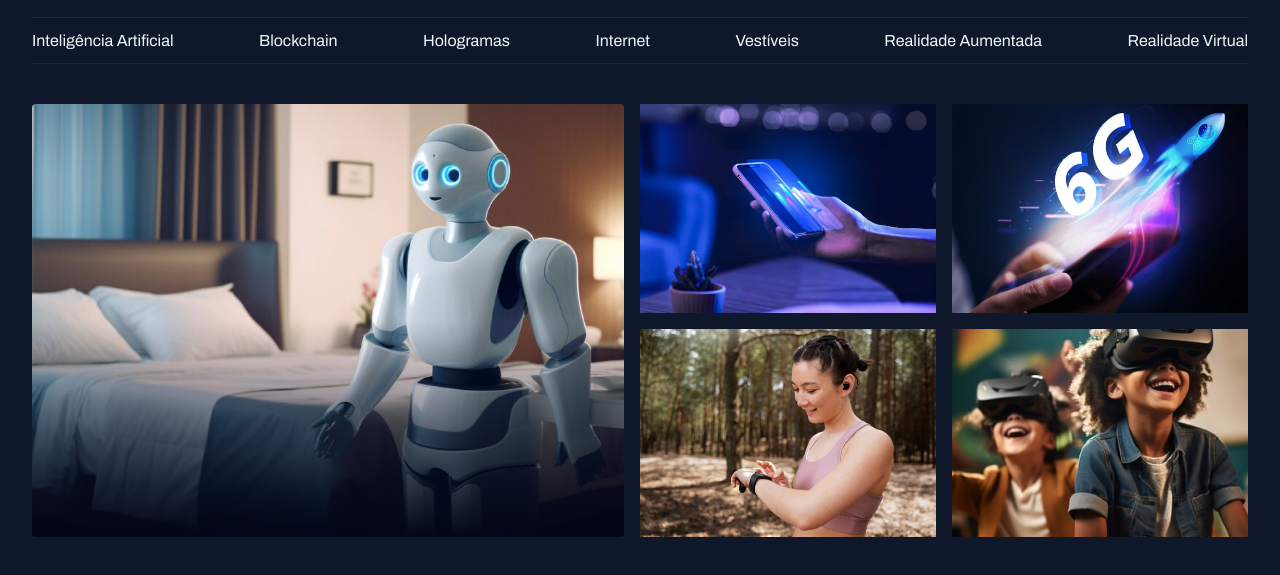
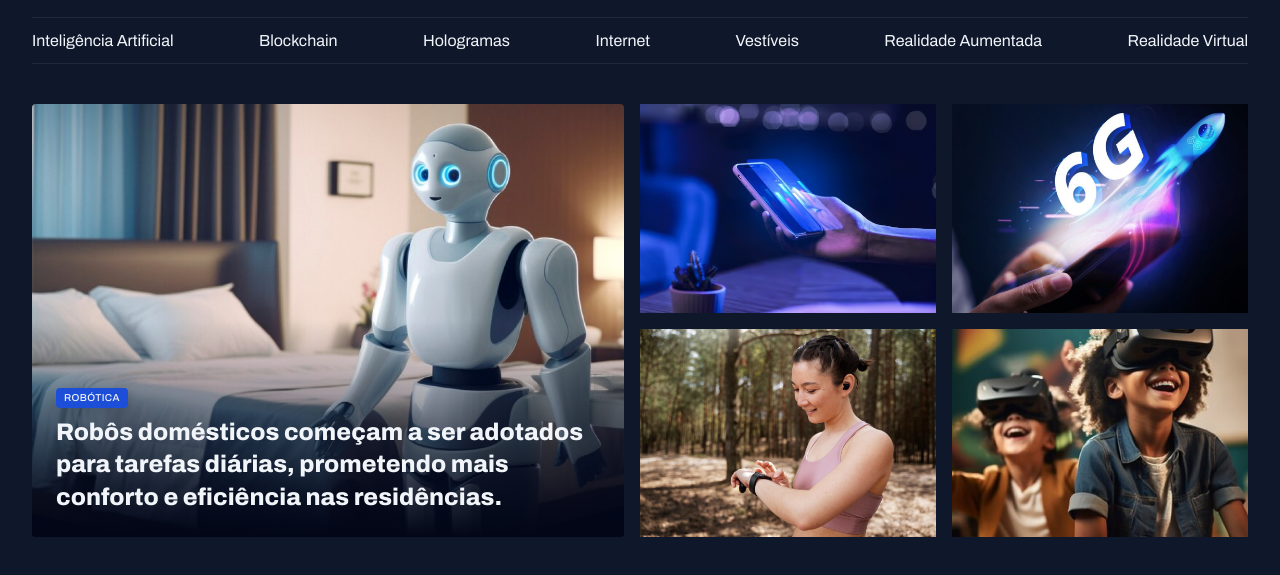
Before and after one commit to douglas-fabiano1/projeto-portal-de-noticias, a plain HTML site: page index.html in a window 1280 px wide. Shown: the part 55-630 px from the top of the page. Drawn offline with Linux system fonts and the light colour scheme.

Commit message:
conteúdo do card ajustado

```diff
--- a/index.html
+++ b/index.html
@@ -42,9 +42,16 @@
 
     <main class="grid container">
       <section id="featured" class="grid grid-flow-col gap-16">
-        <div class="card">
+        <figure class="card">
           <img src="./assets/images/image-01.png" alt="" />
-        </div>
+          <figcaption>
+            <span class="content-tag">Robótica</span>
+            <h2 class="text-2xl">
+              Robôs domésticos começam a ser adotados para tarefas diárias,
+              prometendo mais conforto e eficiência nas residências.
+            </h2>
+          </figcaption>
+        </figure>
         <div class="grid grid-cols-2 gap-16">
           <div><img src="./assets/images/image-02.png" alt="" /></div>
           <div><img src="./assets/images/image-03.png" alt="" /></div>
--- a/styles/global.css
+++ b/styles/global.css
@@ -19,6 +19,7 @@
   --h3: 800 1.4rem/1.4 var(--font-family);
   --span: 600 1.4rem/1.45 var(--font-family);
   --paragraph: 400 1.4rem/1.6 var(--font-family);
+  --content-tag: 500 1rem/1.2 var(--font-family);
 }
 
 body {
@@ -56,3 +57,15 @@ img {
 main {
   margin-top: 4rem;
 }
+
+.content-tag {
+  display: inline-block;
+  background-color: var(--brand-color-dark);
+  padding: 4px 8px;
+  border-radius: 4px;
+  font: var(--content-tag);
+  text-transform: uppercase;
+  letter-spacing: 0.04em;
+  color: var(--text-color-primary);
+  box-shadow: 0px 4px 16px rgba(2, 6, 23, 0.25);
+}
--- a/styles/sections.css
+++ b/styles/sections.css
@@ -8,16 +8,24 @@
     border-radius: 4px;
     overflow: hidden;
     position: relative;
-    &::before { /*same that .card::before{}*/
+    &::before {
+      /*same that .card::before{}*/
       content: "";
       position: absolute;
       inset: 0;
       top: 50%;
-      background: linear-gradient(
-        180deg,
-        transparent 0%,
-        #020617 100%
-      );
+      background: linear-gradient(180deg, transparent 0%, #020617 100%);
+    }
+
+    figcaption {
+      position: absolute;
+      bottom: 0;
+
+      padding: 2.4rem;
+
+      h2 {
+        margin-top: 8px;
+      }
     }
   }
 }
--- a/styles/utility.css
+++ b/styles/utility.css
@@ -14,3 +14,19 @@
 .gap-16 {
   gap: 1.6rem;
 }
+
+.text-2xl {
+  font: var(--h1);
+}
+
+.text-xl {
+  font: var(--h2);
+}
+
+.text-l {
+  font: var(--h3);
+}
+
+.text-sm {
+  font: var(--text-sm);
+}
```
